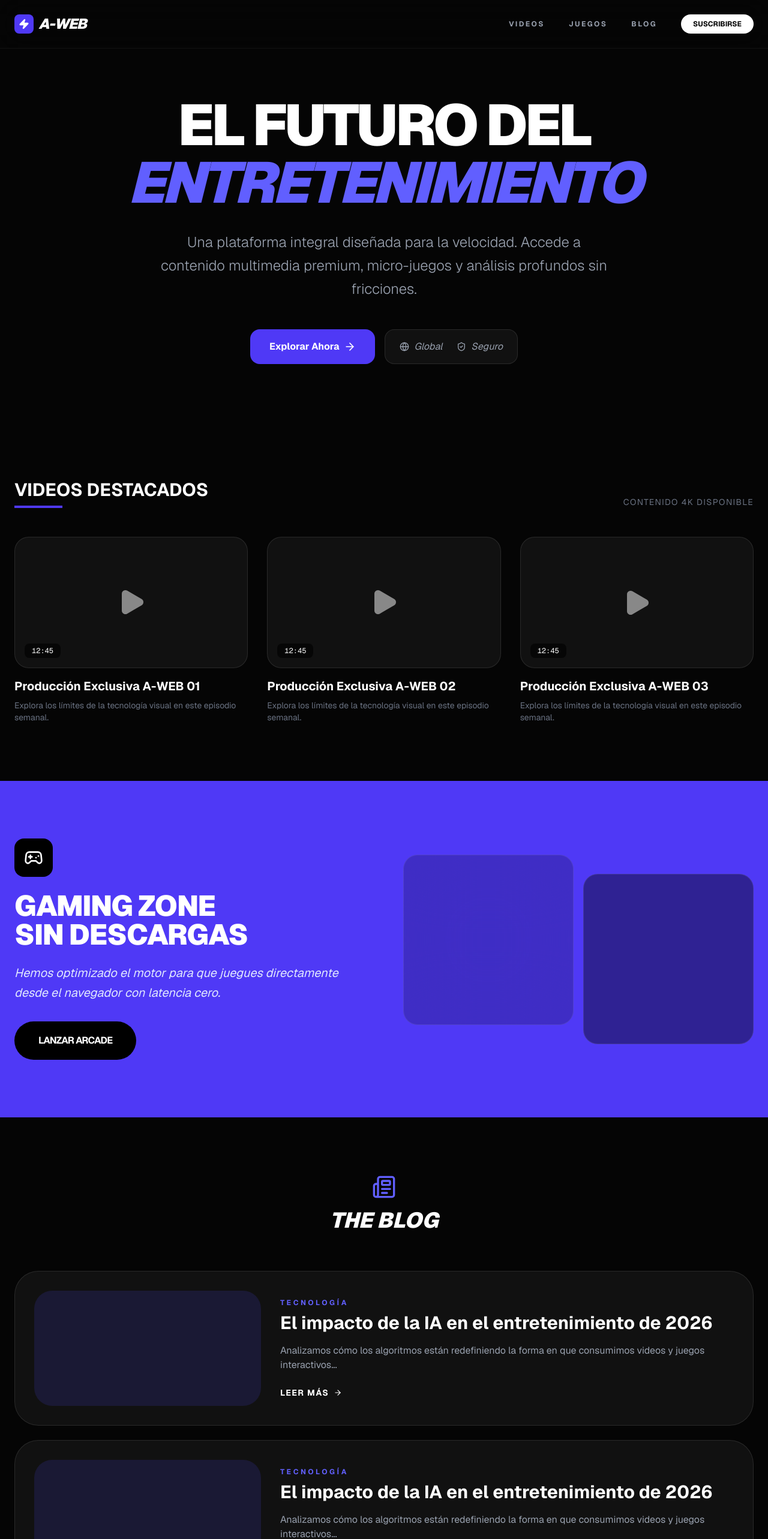
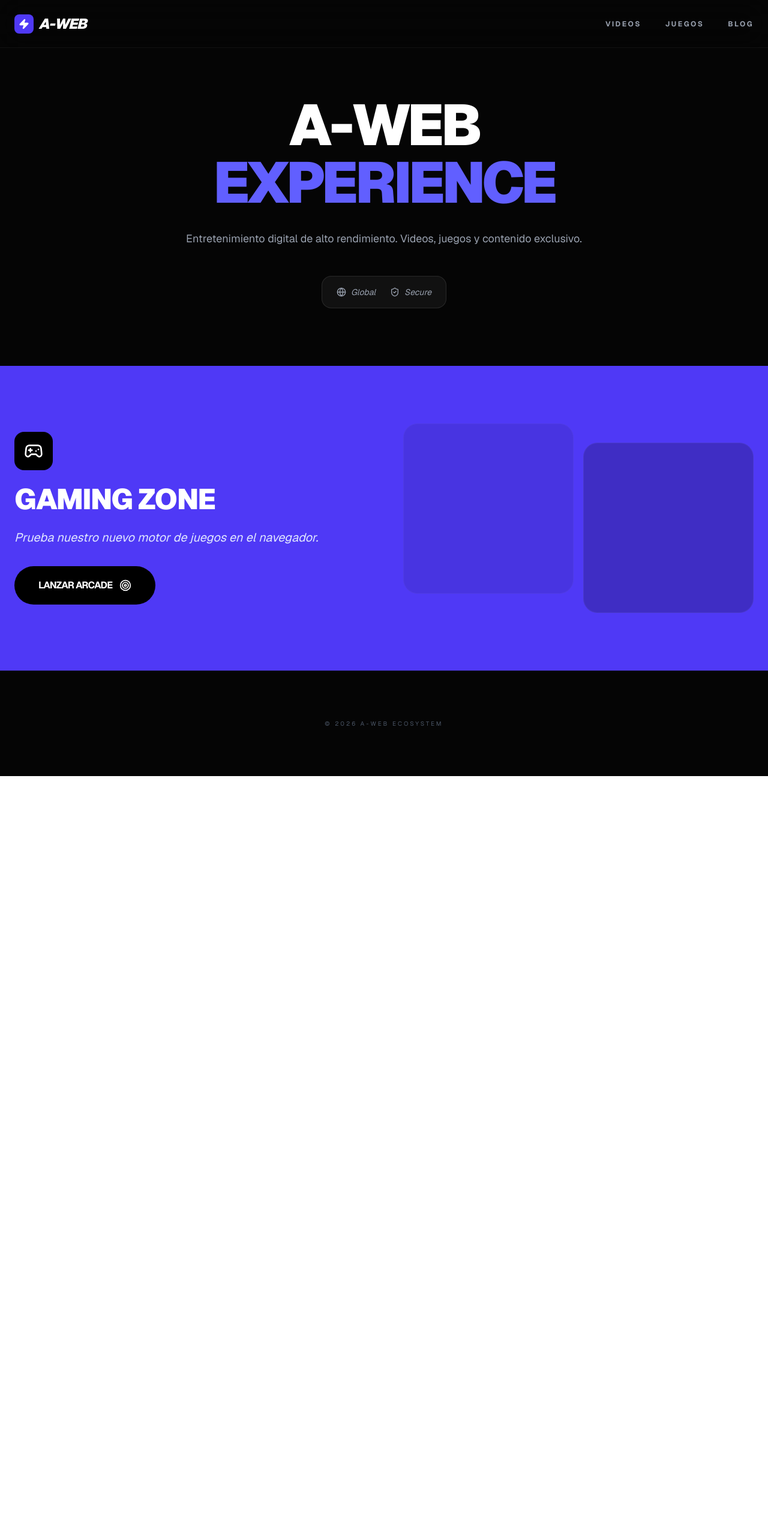
Before and after one commit to ultrasuperbest/a-web-oficial, a Next.js app: page / in a window 1280 px wide. Shown: the top 2566 px of the page at 60% size. After the commit the page ends 1294 px from the top, so only its background shows below. Built offline with nearby package versions, Linux system fonts and the light colour scheme.

Commit message:
Estructura de componentes lista y juego integrado

```diff
--- a/app/page.tsx
+++ b/app/page.tsx
@@ -1,119 +1,42 @@
-import React from 'react';
-import { Metadata } from 'next';
-import { Play, Gamepad2, Newspaper, ArrowRight, Zap, Globe, ShieldCheck } from 'lucide-react';
-
-// SEO: Configuración de Metadatos para Google
-export const metadata: Metadata = {
-  title: 'A-WEB | Plataforma Definitiva de Videos, Juegos y Blog',
-  description: 'Explora A-WEB, el ecosistema digital líder en entretenimiento. Videos exclusivos, juegos interactivos y noticias de última hora en un solo lugar.',
-  keywords: ['A-WEB', 'videos online', 'juegos gratis', 'blog tecnología', 'entretenimiento digital'],
-  openGraph: {
-    title: 'A-WEB Experience',
-    description: 'Contenido curado para la nueva generación digital.',
-    type: 'website',
-  },
-};
+'use client';
+import React, { useState } from 'react';
+import { Play, Gamepad2, Newspaper, ArrowRight, Zap, Globe, ShieldCheck, Target } from 'lucide-react';
+import QuantumClicker from '@/components/QuantumClicker'; // Importamos el componente
 
 export default function Home() {
+  const [isGameOpen, setIsGameOpen] = useState(false);
+
   return (
     <div className="min-h-screen bg-[#050505] text-white selection:bg-indigo-500 selection:text-white font-sans">
 
-      {/* DATOS ESTRUCTURADOS (JSON-LD) PARA SEO */}
-      <script
-        type="application/ld+json"
-        dangerouslySetInnerHTML={{
-          __html: JSON.stringify({
-            "@context": "https://schema.org",
-            "@type": "WebSite",
-            "name": "A-WEB",
-            "url": "https://a-web-oficial.vercel.app",
-            "potentialAction": {
-              "@type": "SearchAction",
-              "target": "https://a-web-oficial.vercel.app/search?q={search_term_string}",
-              "query-input": "required name=search_term_string"
-            }
-          }),
-        }}
-      />
-
-      {/* --- NAVEGACIÓN SEMÁNTICA --- */}
-      <nav className="fixed top-0 w-full z-[100] border-b border-white/5 bg-[#050505]/80 backdrop-blur-xl">
-        <div className="max-w-7xl mx-auto px-6 h-20 flex items-center justify-between">
+      {/* --- NAVBAR --- */}
+      <nav className="fixed top-0 w-full z-[100] border-b border-white/5 bg-[#050505]/80 backdrop-blur-xl h-20 flex items-center">
+        <div className="max-w-7xl mx-auto px-6 w-full flex justify-between items-center">
           <div className="flex items-center gap-2 group cursor-pointer">
             <div className="w-8 h-8 bg-indigo-600 rounded-lg flex items-center justify-center group-hover:rotate-12 transition-transform">
               <Zap size={18} fill="white" />
             </div>
-            <span className="text-2xl font-black tracking-tighter uppercase italic">a-web</span>
+            <span className="text-2xl font-black tracking-tighter uppercase italic text-white">a-web</span>
           </div>
-
           <div className="hidden md:flex gap-10 items-center">
             {['Videos', 'Juegos', 'Blog'].map((item) => (
-              <a
-                key={item}
-                href={`#${item.toLowerCase()}`}
-                className="text-xs font-bold tracking-[0.2em] uppercase text-gray-400 hover:text-indigo-400 transition-colors"
-              >
-                {item}
-              </a>
+              <a key={item} href={`#${item.toLowerCase()}`} className="text-xs font-bold tracking-[0.2em] uppercase text-gray-400 hover:text-indigo-400 transition-colors">{item}</a>
             ))}
-            <button className="bg-white text-black px-5 py-2 rounded-full text-xs font-bold uppercase hover:bg-indigo-500 hover:text-white transition-all">
-              Suscribirse
-            </button>
           </div>
         </div>
       </nav>
 
       <main>
-        {/* --- HERO SECTION: LCP OPTIMIZED --- */}
-        <section className="relative pt-40 pb-24 px-6 overflow-hidden">
-          <div className="absolute top-0 left-1/2 -translate-x-1/2 w-[1000px] h-[600px] bg-indigo-600/20 blur-[120px] rounded-full -z-10" />
-
-          <div className="max-w-5xl mx-auto text-center">
-            <h1 className="text-5xl md:text-8xl font-black tracking-tighter leading-none mb-8">
-              EL FUTURO DEL <br />
-              <span className="text-indigo-500 italic">ENTRETENIMIENTO</span>
-            </h1>
-            <p className="text-lg md:text-2xl text-gray-400 max-w-3xl mx-auto mb-12 font-light leading-relaxed">
-              Una plataforma integral diseñada para la velocidad. Accede a contenido multimedia premium,
-              micro-juegos y análisis profundos sin fricciones.
-            </p>
-            <div className="flex flex-col md:flex-row gap-4 justify-center">
-              <a href="#videos" className="flex items-center justify-center gap-2 bg-indigo-600 hover:bg-indigo-700 px-8 py-4 rounded-2xl font-bold transition-all transform hover:-translate-y-1">
-                Explorar Ahora <ArrowRight size={20} />
-              </a>
-              <div className="flex items-center gap-6 px-6 py-4 bg-white/5 rounded-2xl border border-white/10 italic text-gray-400">
-                <span className="flex items-center gap-2"><Globe size={16} /> Global</span>
-                <span className="flex items-center gap-2"><ShieldCheck size={16} /> Seguro</span>
-              </div>
+        {/* --- HERO --- */}
+        <section className="relative pt-40 pb-24 px-6 text-center overflow-hidden">
+          <div className="absolute top-0 left-1/2 -translate-x-1/2 w-[1000px] h-[600px] bg-indigo-600/10 blur-[120px] rounded-full -z-10" />
+          <h1 className="text-6xl md:text-8xl font-black tracking-tighter mb-8 leading-none">A-WEB<br/><span className="text-indigo-500">EXPERIENCE</span></h1>
+          <p className="text-gray-400 max-w-2xl mx-auto text-lg mb-12">Entretenimiento digital de alto rendimiento. Videos, juegos y contenido exclusivo.</p>
+          <div className="flex justify-center gap-6">
+            <div className="flex items-center gap-6 px-6 py-4 bg-white/5 rounded-2xl border border-white/10 italic text-gray-400 text-sm">
+              <span className="flex items-center gap-2"><Globe size={16} /> Global</span>
+              <span className="flex items-center gap-2"><ShieldCheck size={16} /> Secure</span>
             </div>
-          </div>
-        </section>
-
-        {/* --- SECCIÓN VIDEOS --- */}
-        <section id="videos" className="max-w-7xl mx-auto px-6 py-24">
-          <div className="flex justify-between items-end mb-12">
-            <div>
-              <h2 className="text-3xl font-bold mb-2">VIDEOS DESTACADOS</h2>
-              <div className="h-1 w-20 bg-indigo-600" />
-            </div>
-            <p className="text-gray-500 text-sm hidden md:block uppercase tracking-widest">Contenido 4K disponible</p>
-          </div>
-
-          <div className="grid grid-cols-1 md:grid-cols-2 lg:grid-cols-3 gap-8">
-            {[1, 2, 3].map((i) => (
-              <article key={i} className="group cursor-pointer">
-                <div className="relative aspect-video bg-white/5 rounded-3xl border border-white/10 overflow-hidden mb-4">
-                  <div className="absolute inset-0 flex items-center justify-center group-hover:scale-110 transition-transform duration-500">
-                    <Play size={48} fill="white" className="text-white opacity-50" />
-                  </div>
-                  <div className="absolute bottom-4 left-4 bg-black/60 backdrop-blur-md px-3 py-1 rounded-lg text-xs font-mono">
-                    12:45
-                  </div>
-                </div>
-                <h3 className="text-xl font-bold group-hover:text-indigo-400 transition-colors">Producción Exclusiva A-WEB 0{i}</h3>
-                <p className="text-gray-500 text-sm mt-2">Explora los límites de la tecnología visual en este episodio semanal.</p>
-              </article>
-            ))}
           </div>
         </section>
 
@@ -124,71 +47,28 @@ export default function Home() {
               <div className="w-16 h-16 bg-black rounded-2xl flex items-center justify-center mb-6">
                 <Gamepad2 size={32} />
               </div>
-              <h2 className="text-5xl font-black mb-6 tracking-tight leading-none">GAMING ZONE <br />SIN DESCARGAS</h2>
-              <p className="text-indigo-100 text-xl mb-8 leading-relaxed italic">
-                Hemos optimizado el motor para que juegues directamente desde el navegador con latencia cero.
-              </p>
-              <button className="bg-black text-white px-10 py-5 rounded-full font-bold uppercase tracking-tighter hover:scale-105 transition-transform">
-                Lanzar Arcade
+              <h2 className="text-5xl font-black mb-6 tracking-tight leading-none text-white">GAMING ZONE</h2>
+              <p className="text-indigo-100 text-xl mb-8 leading-relaxed italic">Prueba nuestro nuevo motor de juegos en el navegador.</p>
+              <button
+                onClick={() => setIsGameOpen(true)}
+                className="bg-black text-white px-10 py-5 rounded-full font-bold uppercase tracking-tighter hover:scale-105 transition-transform flex items-center gap-3"
+              >
+                Lanzar Arcade <Target size={20} />
               </button>
             </div>
-            <div className="md:w-1/2 grid grid-cols-2 gap-4">
-              <div className="aspect-square bg-black/20 rounded-3xl border border-white/10 backdrop-blur-3xl animate-pulse" />
+            <div className="md:w-1/2 grid grid-cols-2 gap-4 opacity-50">
+              <div className="aspect-square bg-black/20 rounded-3xl border border-white/10 animate-pulse" />
               <div className="aspect-square bg-black/40 rounded-3xl border border-white/10 mt-8" />
             </div>
           </div>
         </section>
-
-        {/* --- SECCIÓN BLOG --- */}
-        <section id="blog" className="max-w-7xl mx-auto px-6 py-24">
-          <div className="flex flex-col items-center mb-16">
-            <Newspaper size={40} className="mb-4 text-indigo-500" />
-            <h2 className="text-4xl font-black italic uppercase">The Blog</h2>
-          </div>
-
-          <div className="space-y-6">
-            {[1, 2].map((i) => (
-              <article key={i} className="flex flex-col md:flex-row gap-8 p-8 bg-white/5 border border-white/10 rounded-[40px] hover:bg-white/[0.08] transition-all">
-                <div className="md:w-1/3 h-48 bg-indigo-900/30 rounded-[30px]" />
-                <div className="md:w-2/3 flex flex-col justify-center">
-                  <span className="text-xs font-bold text-indigo-500 mb-2 tracking-[0.3em]">TECNOLOGÍA</span>
-                  <h3 className="text-3xl font-bold mb-4">El impacto de la IA en el entretenimiento de 2026</h3>
-                  <p className="text-gray-400 mb-6 line-clamp-2">Analizamos cómo los algoritmos están redefiniendo la forma en que consumimos videos y juegos interactivos...</p>
-                  <a href="#" className="flex items-center gap-2 text-sm font-bold uppercase tracking-widest group">
-                    Leer más <ArrowRight size={14} className="group-hover:translate-x-2 transition-transform" />
-                  </a>
-                </div>
-              </article>
-            ))}
-          </div>
-        </section>
       </main>
 
-      {/* --- FOOTER SEO OPTIMIZED --- */}
-      <footer className="bg-black py-20 border-t border-white/5">
-        <div className="max-w-7xl mx-auto px-6 grid grid-cols-1 md:grid-cols-4 gap-12">
-          <div className="col-span-1 md:col-span-2">
-            <span className="text-3xl font-black italic italic tracking-tighter uppercase mb-6 block">a-web</span>
-            <p className="text-gray-500 max-w-sm leading-relaxed text-sm">
-              La plataforma líder en integración de contenido digital. Calidad, velocidad y diseño minimalista.
-            </p>
-          </div>
-          <div>
-            <h4 className="font-bold mb-6 text-xs uppercase tracking-[0.2em] text-indigo-500">Legal</h4>
-            <ul className="space-y-4 text-sm text-gray-400">
-              <li><a href="#" className="hover:text-white">Privacidad</a></li>
-              <li><a href="#" className="hover:text-white">Términos</a></li>
-              <li><a href="#" className="hover:text-white">Cookies</a></li>
-            </ul>
-          </div>
-          <div>
-            <h4 className="font-bold mb-6 text-xs uppercase tracking-[0.2em] text-indigo-500">Newsletter</h4>
-            <div className="flex bg-white/5 rounded-xl border border-white/10 p-1">
-              <input type="email" placeholder="Email" className="bg-transparent px-4 py-2 outline-none w-full text-sm" />
-              <button className="bg-indigo-600 px-4 py-2 rounded-lg text-xs font-bold">UNIRSE</button>
-            </div>
-          </div>
-        </div>
+      {/* --- EL JUEGO (Se carga solo cuando se abre) --- */}
+      {isGameOpen && <QuantumClicker onClose={() => setIsGameOpen(false)} />}
+
+      <footer className="py-20 text-center text-gray-600 text-[10px] tracking-[0.3em] uppercase border-t border-white/5">
+        © {new Date().getFullYear()} a-web ecosystem
       </footer>
     </div>
   );
--- /dev/null
+++ b/components/QuantumClicker.tsx
@@ -0,0 +1,80 @@
+'use client';
+import React, { useState, useEffect, useCallback } from 'react';
+import { Gamepad2, Target, XCircle } from 'lucide-react';
+
+export default function QuantumClicker({ onClose }: { onClose: () => void }) {
+  const [score, setScore] = useState(0);
+  const [timeLeft, setTimeLeft] = useState(15);
+  const [gameActive, setGameActive] = useState(false);
+  const [targetPosition, setTargetPosition] = useState({ top: '50%', left: '50%' });
+
+  const moveTarget = useCallback(() => {
+    const top = Math.random() * 80 + 10;
+    const left = Math.random() * 80 + 10;
+    setTargetPosition({ top: `${top}%`, left: `${left}%` });
+  }, []);
+
+  const handleTargetClick = () => {
+    if (gameActive) {
+      setScore((prev) => prev + 1);
+      moveTarget();
+    }
+  };
+
+  const startGame = () => {
+    setScore(0);
+    setTimeLeft(15);
+    setGameActive(true);
+    moveTarget();
+  };
+
+  useEffect(() => {
+    let timer: NodeJS.Timeout | null = null;
+    if (gameActive && timeLeft > 0) {
+      timer = setInterval(() => setTimeLeft((prev) => prev - 1), 1000);
+    } else if (timeLeft === 0) {
+      setGameActive(false);
+    }
+    return () => { if (timer) clearInterval(timer); };
+  }, [gameActive, timeLeft]);
+
+  return (
+    <div className="fixed inset-0 z-[200] bg-black/90 backdrop-blur-sm flex items-center justify-center p-4">
+      <div className="relative bg-[#0a0a0a] border border-indigo-500/30 w-full max-w-3xl rounded-3xl p-8 shadow-2xl">
+        <button onClick={onClose} className="absolute top-4 right-4 text-gray-500 hover:text-white">
+          <XCircle size={32} />
+        </button>
+        <div className="text-center mb-8">
+          <h3 className="text-xs font-bold text-indigo-400 tracking-[0.4em] uppercase mb-2">Quantum Clicker v1.0</h3>
+          <div className="flex justify-center gap-12 bg-white/5 rounded-full py-3 max-w-sm mx-auto border border-white/10 font-mono text-xl">
+            <div>Score: <span className="font-bold text-white text-3xl">{score}</span></div>
+            <div>Time: <span className="font-bold text-indigo-400 text-3xl">{timeLeft}s</span></div>
+          </div>
+        </div>
+        <div className="relative aspect-[16/10] bg-black rounded-2xl border-2 border-dashed border-white/10 overflow-hidden">
+          {!gameActive && timeLeft === 15 && (
+            <div className="absolute inset-0 flex flex-col items-center justify-center bg-black/80 gap-4">
+              <Gamepad2 size={64} className="text-indigo-500" />
+              <button onClick={startGame} className="bg-white text-black px-8 py-3 rounded-full font-bold uppercase hover:bg-indigo-500 hover:text-white transition-colors">Empezar</button>
+            </div>
+          )}
+          {!gameActive && timeLeft === 0 && (
+            <div className="absolute inset-0 flex flex-col items-center justify-center bg-black/80 gap-4 z-10">
+              <h4 className="text-6xl font-black text-white italic">¡FIN!</h4>
+              <button onClick={startGame} className="bg-indigo-600 px-8 py-3 rounded-full font-bold uppercase hover:bg-indigo-700 transition-colors">Reintentar</button>
+            </div>
+          )}
+          {(gameActive || (!gameActive && timeLeft === 15)) && (
+            <div
+              onClick={handleTargetClick}
+              className={`absolute w-12 h-12 rounded-full cursor-pointer flex items-center justify-center transition-all duration-150 ${gameActive ? 'bg-indigo-500 shadow-lg shadow-indigo-500/50 hover:scale-110' : 'bg-gray-700'}`}
+              style={{ top: targetPosition.top, left: targetPosition.left, transform: 'translate(-50%, -50%)' }}
+            >
+              <Target size={24} className="text-white" />
+            </div>
+          )}
+        </div>
+      </div>
+    </div>
+  );
+}
```
